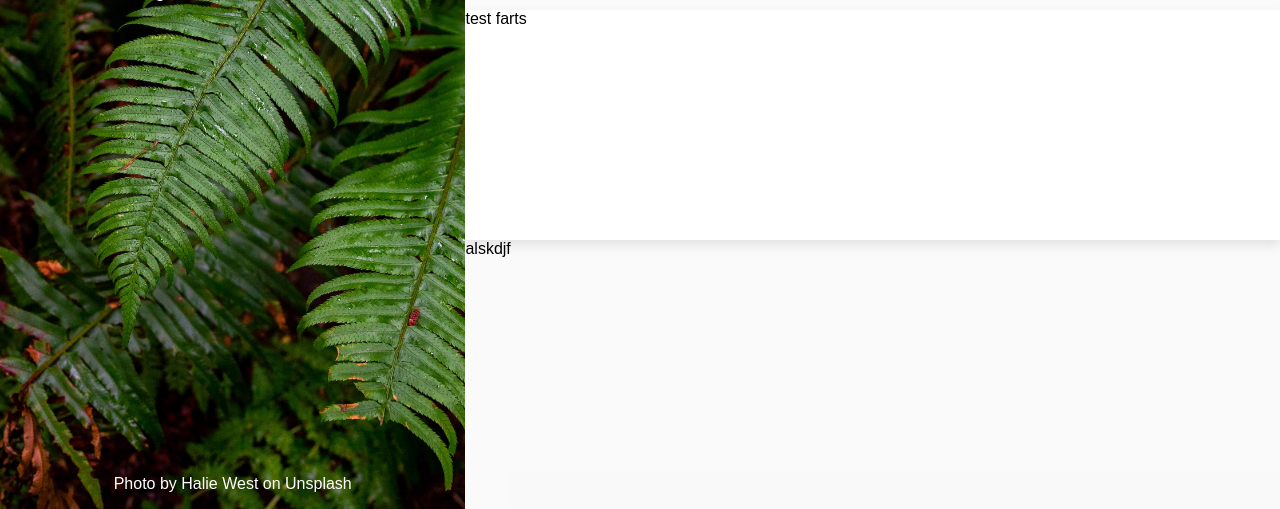
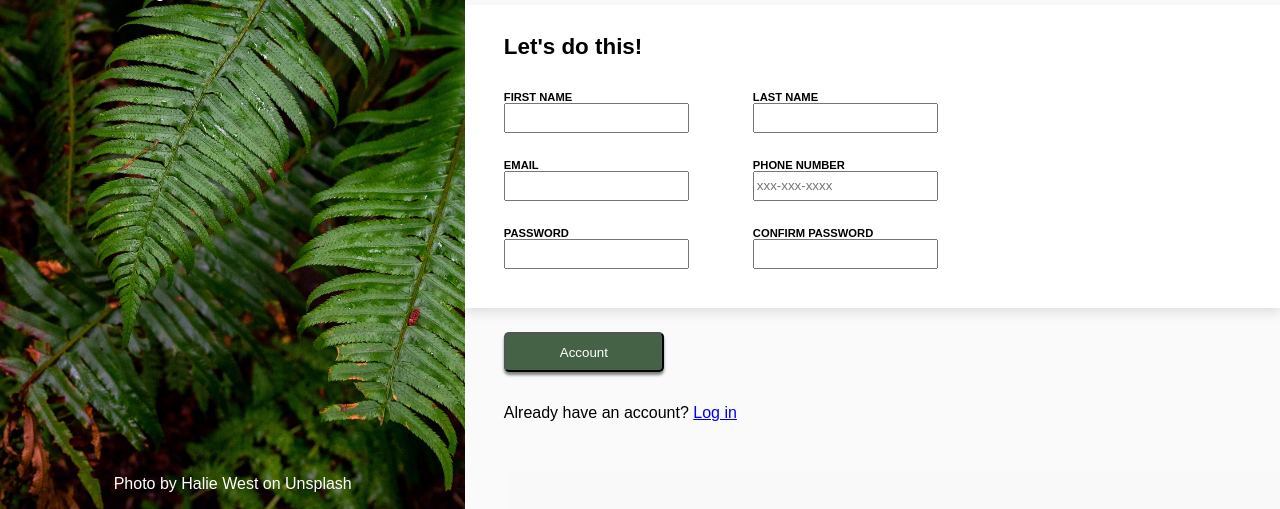
Before and after one commit to liquidloose/sign-up-form, a plain HTML site: page index.html in a window 1280 px wide. Shown: the part 291-800 px from the top of the page. Drawn offline with Linux system fonts and the light colour scheme.

Commit message:
Everything works except for form validation

```diff
--- a/index.html
+++ b/index.html
@@ -17,6 +17,7 @@
         </div>
         <div id="footer"><p>Photo by Halie West on Unsplash</p></div>
       </div>
+
       <div id="right-main">
         <div id="statement">
           <p>
@@ -26,8 +27,87 @@
           </p>
           <p>You <em>know</em> you want to.</p>
         </div>
-        <div id="form">test farts</div>
-        <div id="create-account">alskdjf</div>
+
+        <div id="form">
+          <div #form-header><h1>Let's do this!</h1></div>
+
+
+          <form action="#" method="get"></form>
+          <div id="top-form">
+            <div class="form-spacing">
+              <label for="name">FIRST NAME</label>
+              <input type="text" id="name" name="name" required />
+            </div>
+            <div class="form-spacing">
+              <label for="name">LAST NAME</label>
+              <input type="text" id="name" name="name" required />
+            </div>
+          </div>
+
+          <div id="middle-form">
+            <div class="form-spacing">
+              <label for="email">EMAIL</label>
+              <input
+                type="email"
+                id="email"
+                pattern=".+@globex\.com"
+                required
+              />
+            </div>
+            <div class="form-spacing">
+              <label for="phone">PHONE NUMBER</label>
+              <input
+                placeholder="xxx-xxx-xxxx"
+                type="tel"
+                id="phone"
+                name="phone"
+                minlength="8"
+                pattern="[0-9]{3}-[0-9]{3}-[0-9]{4}"
+                required
+              />
+            </div>
+          </div>
+
+          <div id="bottom-form">
+            <div class="form-spacing">
+              <label for="pass">PASSWORD</label>
+              <input
+                type="password"
+                id="pass"
+                name="password"
+                minlength="8"
+                required
+              />
+            </div>
+
+            <div class="form-spacing">
+              <label for="pass">CONFIRM PASSWORD</label>
+              <input
+                type="password"
+                id="pass"
+                name="password"
+                minlength="8"
+                required
+              />
+            </div>
+          </div>
+
+
+
+
+        </div>
+        <div id="create-account">
+          <button type="submit">Account</button>
+        </form>
+
+            <div>
+              <p>Already have an account? <a href="#">Log in</a></p>
+            </div>
+          </div>
+
+
+
+
       </div>
     </div>
   </body>
--- a/style.css
+++ b/style.css
@@ -1,8 +1,11 @@
+/** @format */
 
 :root div {
   display: flex;
   --left-width: 40vw;
+  --theme-color: rgb(70, 98, 70);
 }
+
 @font-face {
   font-family: Norse Bold;
   src: url(./assets/Norse-Bold.otf);
@@ -11,6 +14,7 @@ body {
   margin: 0;
   font-family: sans-serif;
 }
+
 #left-main {
   flex-direction: column;
   justify-content: space-between;
@@ -19,48 +23,107 @@ body {
   background-image: url(./assets/halie-west-25xggax4bSA-unsplash.jpg);
   background-size: cover;
 }
-#right-main{
+#right-main {
   flex-direction: column;
   justify-content: space-around;
   height: 100vh;
   width: 70vw;
-  background-color: rgb(231, 227, 227, .2);
-
+  background-color: rgb(231, 227, 227, 0.2);
 }
 #banner {
   font-family: Norse Bold;
-    color:white;
+  color: white;
   align-items: center;
   justify-content: center;
   margin-top: 19vh;
-    background-color: rgb(8, 8, 8,.5);
+  background-color: rgb(8, 8, 8, 0.5);
   height: 17vh;
   font-size: 6rem;
 }
-#statement{
+#statement {
   flex-direction: column;
   align-items: flex-start;
   justify-content: flex-end;
   font-size: 1.5rem;
   font-weight: 600;
-    height: 35vh;
-    margin-left: 2vw;
+  flex-grow: 4;
+  margin-left: 3vw;
   margin-right: 22vw;
   margin-bottom: 2rem;
 }
-#form{
+#form {
+  flex-direction: column;
+  font-size: 0.7rem;
+  font-weight: 600;
+  flex-wrap: wrap;
   background-color: white;
-  height: 30vh;
- box-shadow: 0px 5px 10px rgb(128, 128, 128, .2);
+  flex-grow: 4;
+  box-shadow: 0px 5px 10px rgb(128, 128, 128, 0.2);
+  justify-content: center;
+  padding-left: 3vw;
 }
+input {
+  height: 3vh;
+}
+.form-spacing {
+  flex-direction: column;
+  margin-bottom: 2vw;
+}
+#top-form {
+  width: 50vw;
+  margin-top: 2vh;
+  flex-wrap: wrap;
+  justify-content: flex-start;
+}
+#middle-form {
+  width: 50vw;
+  flex-wrap: wrap;
+  justify-content: flex-start;
+}
+#bottom-form {
+  width: 50vw;
+  flex-wrap: wrap;
+  justify-content: flex-start;
+}
+#name {
+  margin-right: 5vw;
+}
+#email {
+  margin-right: 5vw;
+}
+#pass {
+  margin-right: 5vw;
+}
+
 #create-account {
-    height: 35vh;
+  flex-direction: column;
+  flex-grow: 10;
+  margin-left: 3vw;
+  margin-top: 3vh;
 }
-#footer{
+#footer {
   justify-content: center;
   color: white;
+}
+button {
+  height: 2.5rem;
+  width: 10rem;
+  padding-left: 2rem;
+  padding-right: 2rem;
+  color: white;
+  background-color: var(--theme-color);
+  border-radius: 5px;
+  box-shadow: 0px 3px 3px gray;
+  margin-bottom: 1rem;
 }
 img {
   width: 8rem;
   height: 9rem;
 }
+
+input:focus {
+  color: blue;
+  outline: none !important;
+  border: 1px solid blue;
+  box-shadow: 0 0 10px #719ece;
+}
```
Lines whose indentation alone changed are shown as unchanged.
